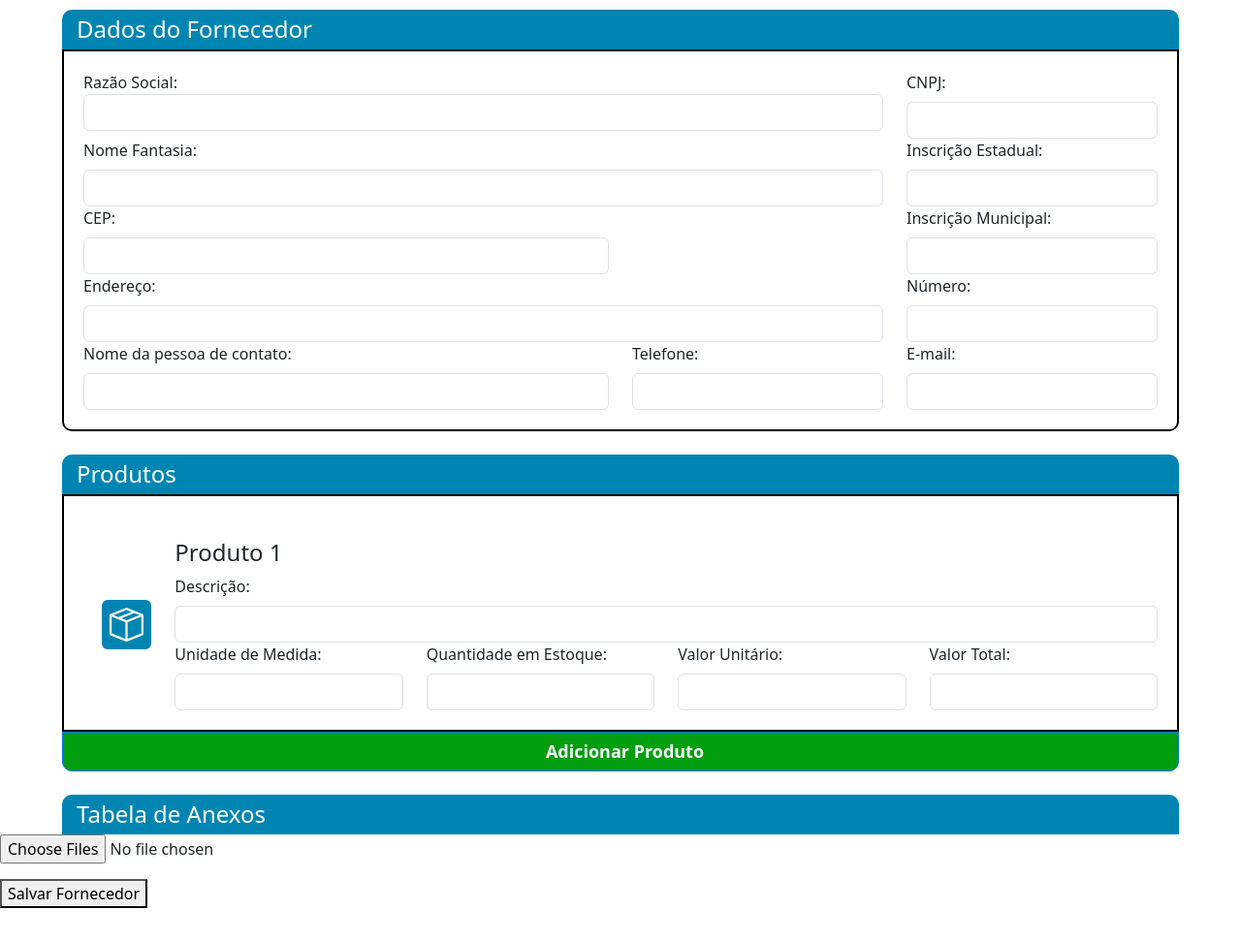
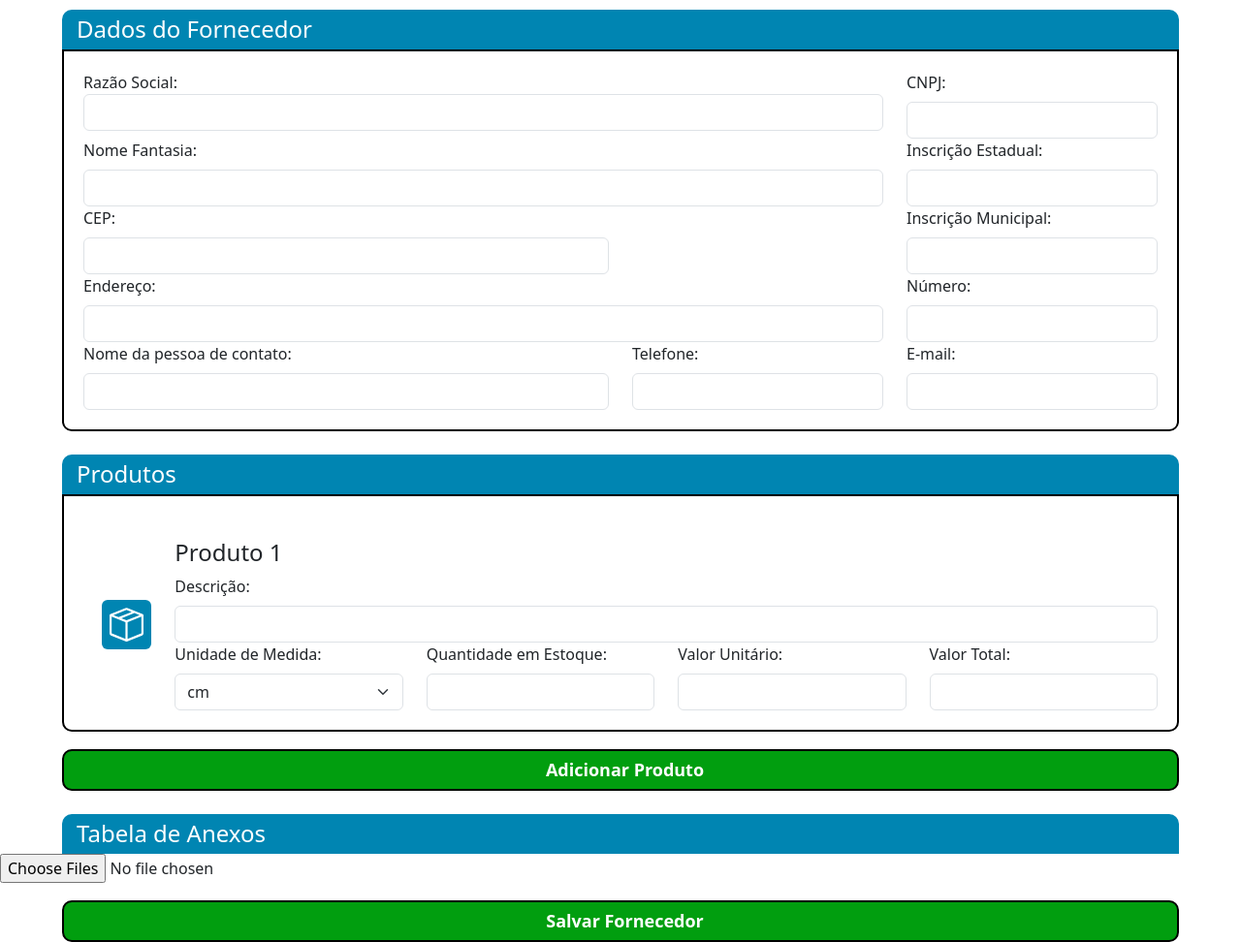
Before and after one commit to gvfirmeza/AppCadastroFornecedores, a plain HTML site: page index.html in a window 1280 px wide. Shown: the part 72-1044 px from the top of the page at 97% size. Before the commit the page ends 1009 px from the top, so only its background shows below. Drawn offline with nearby package versions, Linux system fonts and the light colour scheme.

Commit message:
+ bootstrap + css

```diff
--- a/index.html
+++ b/index.html
@@ -28,7 +28,7 @@
             <div class="col-md-3">
                 <div class="form-group">
                     <label for="cnpj" class="form-label">CNPJ:</label>
-                    <input type="text" id="cnpj" name="cnpj" required class="form-control">
+                    <input type="number" id="cnpj" name="cnpj" required class="form-control">
                 </div>
             </div>
         </div>
@@ -52,7 +52,7 @@
             <div class="col-md-6">
                 <div class="form-group">
                     <label for="CEP" class="form-label">CEP:</label>
-                    <input type="text" id="CEP" name="CEP" class="form-control">
+                    <input type="number" id="CEP" name="CEP" class="form-control">
                 </div>
             </div>
             <div class="col-md-6">
@@ -78,7 +78,7 @@
 
                 <div class="col-md-3">
                     <label for="numero" class="form-label">Número:</label>
-                    <input type="text" id="numero" name="numero" required class="form-control">
+                    <input type="number" id="numero" name="numero" required class="form-control">
                 </div>
             </div>
         </div>
@@ -132,7 +132,11 @@
                         <div class="col-md-3">
                             <div class="form-group">
                                 <label for="unidadeMedida" class="form-label">Unidade de Medida:</label>
-                                <input type="text" name="unidadeMedida[]" required class="form-control">
+                                <select name="unidadeMedida[]" required class="form-select">
+                                    <option value="cm">cm</option>
+                                    <option value="mm">mm</option>
+                                    <option value="m">m</option>
+                                </select>
                             </div>
                         </div>
                         <div class="col-md-3">
--- a/script.js
+++ b/script.js
@@ -47,8 +47,11 @@ function adicionarProduto() {
                     <div class="row">
                         <div class="col-md-3">
                             <div class="form-group">
-                                <label for="unidadeMedida" class="form-label">Unidade de Medida:</label>
-                                <input type="text" name="unidadeMedida[]" required class="form-control">
+                            <select name="unidadeMedida[]" required class="form-select">
+                                <option value="cm">cm</option>
+                                <option value="mm">mm</option>
+                                <option value="m">m</option>
+                            </select>
                             </div>
                         </div>
                         <div class="col-md-3">
--- a/style.css
+++ b/style.css
@@ -30,6 +30,8 @@
     border: 2px solid black;
     padding: 20px;
     max-width: 90%;
+    border-bottom-left-radius: 10px;
+    border-bottom-right-radius: 10px;
 }
 
 #btnAdicionarProduto {
@@ -37,14 +39,30 @@
     width: 90%;
     margin: 0 auto;
     border-radius: 10px;
-    border-top-left-radius: 0;
-    border-top-right-radius: 0;
     padding: 6px;
     padding-left: 15px;
     justify-content: center;
     background-color: #019e0f;
     font-weight:600;
     font-size:large;
+    border: 2px solid black;
+    margin-top: 1em;
+}
+
+#btnSalvarFornecedor {
+    display: flex;
+    width: 90%;
+    margin: 0 auto;
+    border-radius: 10px;
+    padding: 6px;
+    padding-left: 15px;
+    justify-content: center;
+    background-color: #019e0f;
+    font-weight:600;
+    font-size:large;
+    color: white;
+    border: 2px solid black;
+    margin-top: 1em;
 }
 
 .card-titulos {
```
